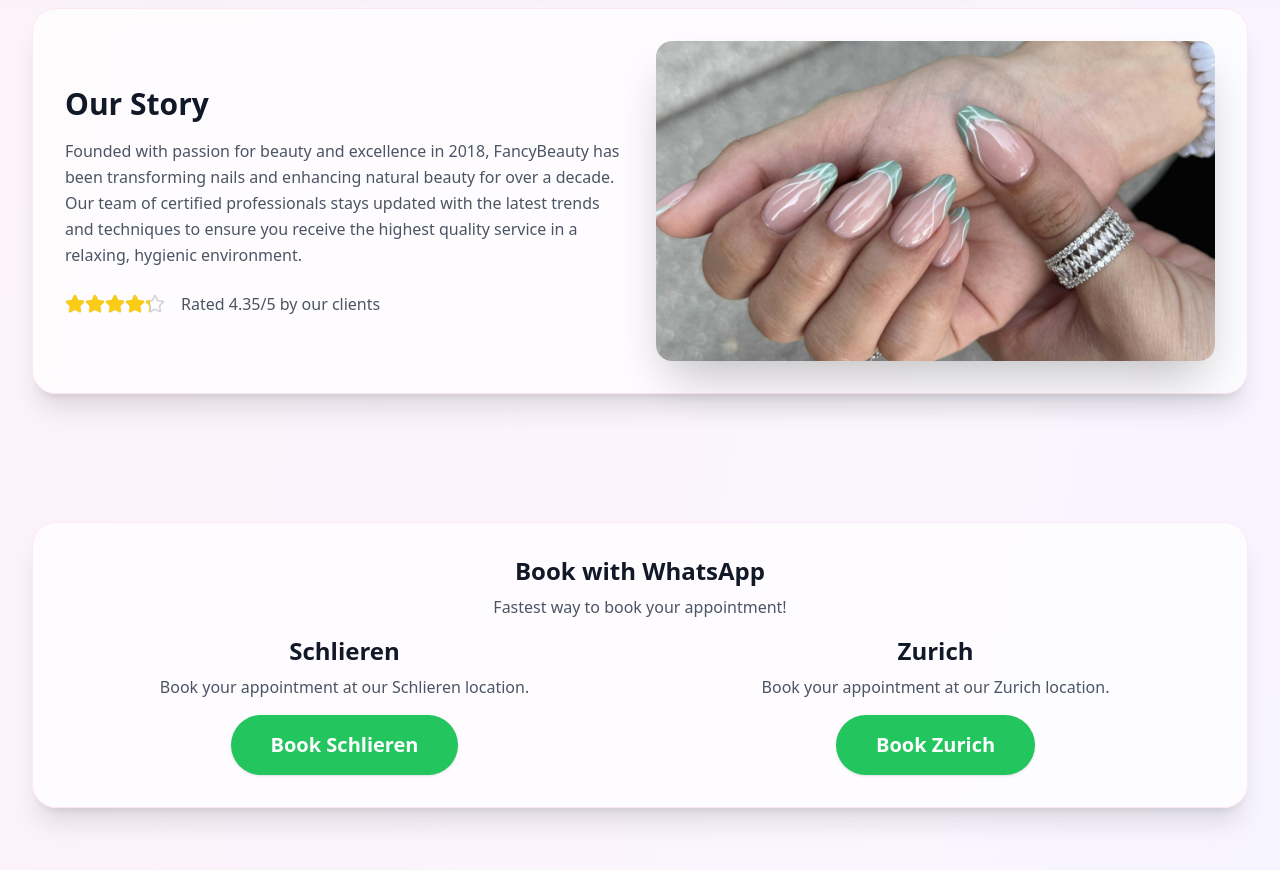
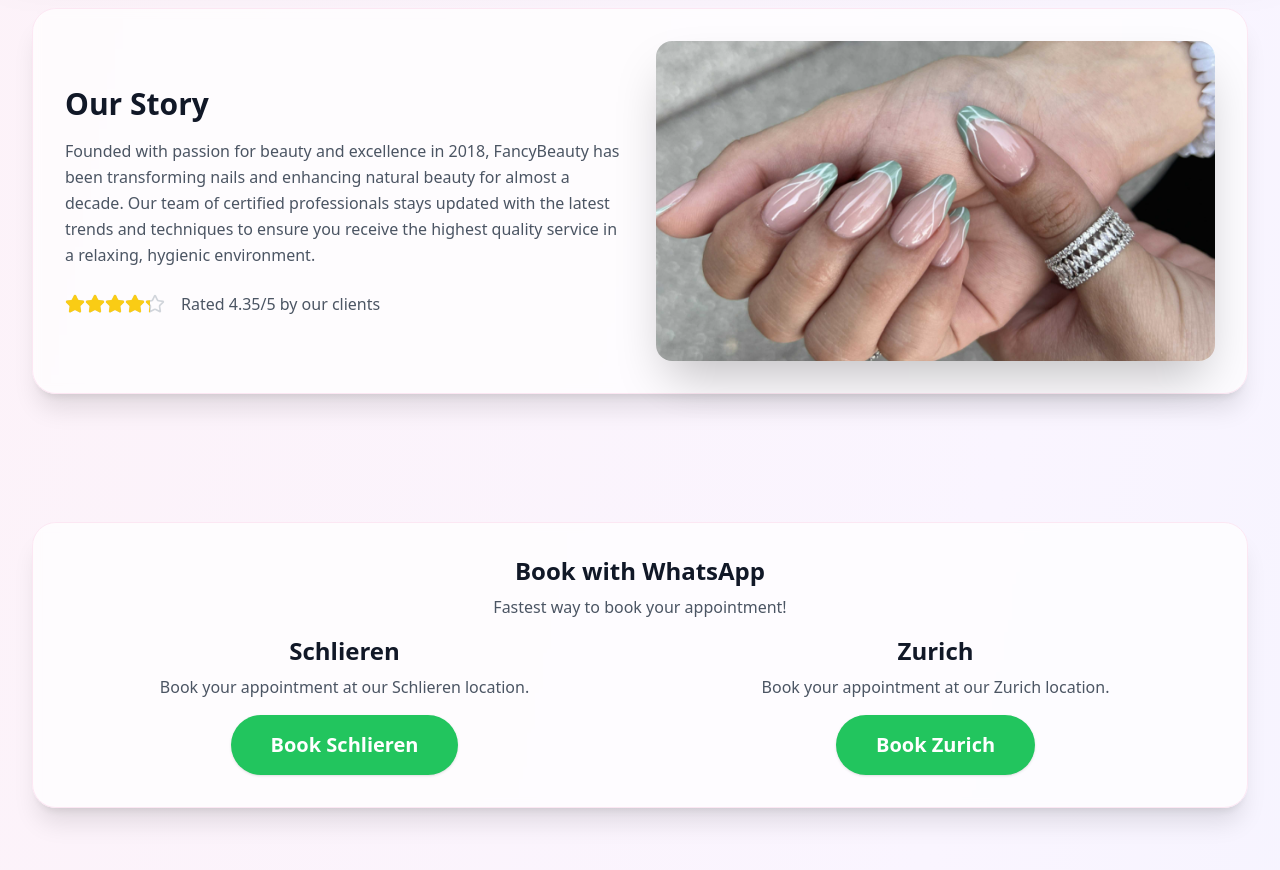
Before and after one commit to vetmogee/FancyBeauty, a React (Vite) app: page / in a window 1280 px wide. Shown: the part 1020-1890 px from the top of the page. Built offline with nearby package versions, Linux system fonts and the light colour scheme.

Commit message:
cosmetic

```diff
--- a/src/components/sections/story.tsx
+++ b/src/components/sections/story.tsx
@@ -12,7 +12,7 @@ const Story = () => {
               <h3 className="text-3xl font-bold text-gray-900 mb-4">Our Story</h3>
               <p className="text-gray-600 leading-relaxed mb-6">
                 Founded with passion for beauty and excellence in 2018, FancyBeauty has been transforming nails and enhancing natural beauty
-                for over a decade. Our team of certified professionals stays updated with the latest trends and techniques to ensure
+                for almost a decade. Our team of certified professionals stays updated with the latest trends and techniques to ensure
                 you receive the highest quality service in a relaxing, hygienic environment.
               </p>
               <div className="flex items-center space-x-4">
```
